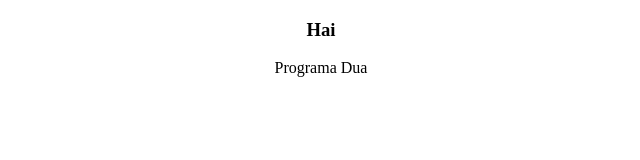
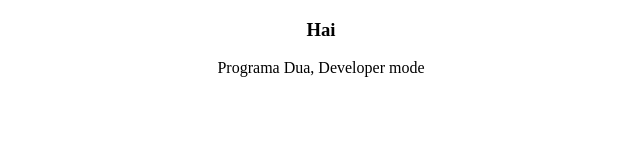
Before and after one commit to adihardian/page, a plain HTML site: page index.html in a window 1280 px wide. Shown: the whole page, without its empty margins (319-959 px from the left). Drawn offline with Linux system fonts and the light colour scheme.

```diff
--- a/index.html
+++ b/index.html
@@ -9,7 +9,7 @@
 			Hai
 			<br/>
 		</h3>
-		Programa Dua
+		Programa Dua, Developer mode
 	</center>
 </body>
 </html>
```
